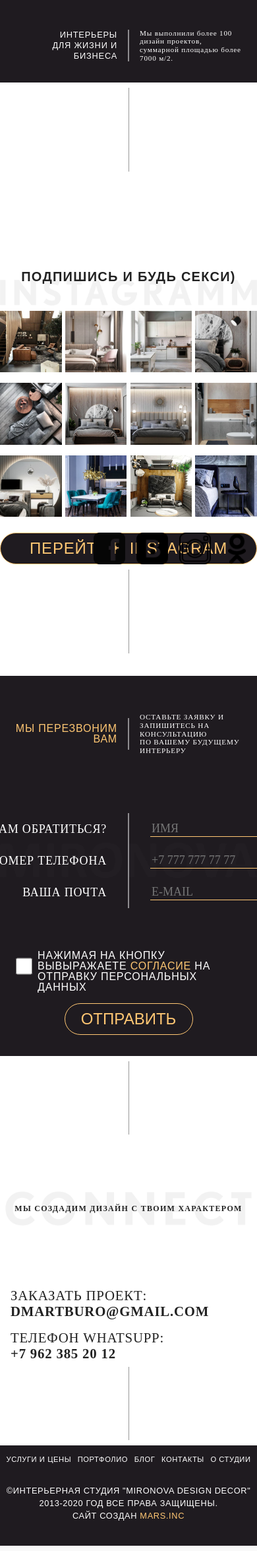
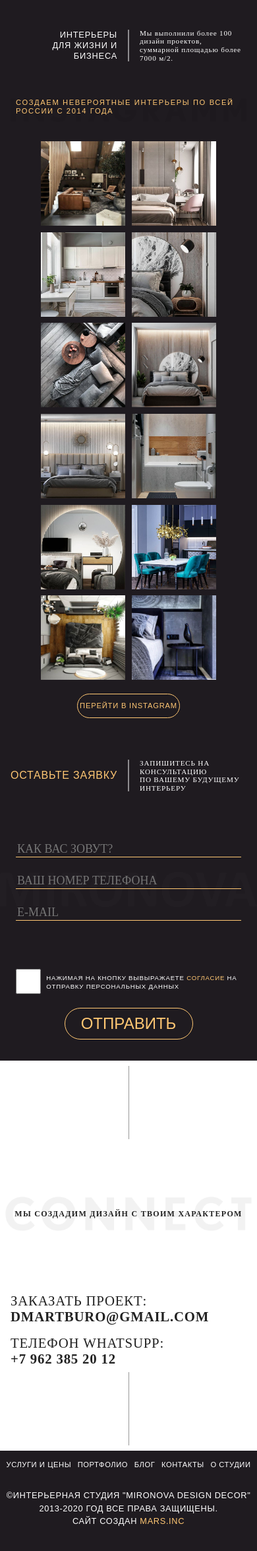
Before and after one commit to Mapc89/Mapc89.github.io, a PHP site: page /projects/mirdes/portfolio.html in a window 390 px wide; the page is wider, and only the part inside the window is pictured. Shown: the part 86-2436 px from the top of that part at 66% size. Run offline with PHP 8.4, Linux system fonts and the light colour scheme; some web fonts are replaced.

Commit message:
Портфолио
Блок с инстой

```diff
--- a/projects/mirdes/css/style.css
+++ b/projects/mirdes/css/style.css
@@ -1833,6 +1833,51 @@ body {
     font-size: 0.8rem;
     line-height: 1rem;
   }
+  .portfolio-instagram {
+    background-color: #1F1B20;
+  }
+  .portfolio-instagram .instagram {
+    margin-bottom: 0;
+  }
+  .portfolio-instagram .instagram .transparent-block {
+    height: 10vh;
+    margin: 0 1rem;
+    background: url(../img/transparent/instagram.png) center no-repeat;
+    background-size: contain;
+  }
+  .portfolio-instagram .instagram__title {
+    padding-top: 1.5rem;
+    font-size: 0.7rem;
+    color: #FFC773;
+    letter-spacing: 0.1rem;
+    line-height: 0.8rem;
+  }
+  .portfolio-instagram .instagram__picture {
+    max-width: 100%;
+    display: -webkit-box;
+    display: -ms-flexbox;
+    display: flex;
+    -ms-flex-wrap: wrap;
+        flex-wrap: wrap;
+    -webkit-box-pack: center;
+        -ms-flex-pack: center;
+            justify-content: center;
+  }
+  .portfolio-instagram .instagram .button-active {
+    height: 2.3rem;
+    width: 40vw;
+    margin: 1rem auto 0;
+    font-size: 0.7rem;
+    text-align: center;
+  }
+  .portfolio-instagram .instagram__img {
+    width: 8rem;
+    height: 8rem;
+    margin: 0.3rem;
+  }
+  .portfolio-instagram .instagram__img a {
+    margin: 1.5rem auto 8rem;
+  }
   .footer .menu {
     padding: 1rem 0;
     padding-bottom: 2rem;
--- a/projects/mirdes/portfolio.html
+++ b/projects/mirdes/portfolio.html
@@ -34,13 +34,14 @@
         </div>
     </section>
     <div class="portfolio-instagram">
-        <div class="portfolio-instagram__block transparent-block">
-            <div class="vl"></div>
+        <div class="portfolio-instagram__block transparent-block mobile-hide">
+            <div class="vl mobile-hide"></div>
             <div class="portfolio-instagram__title transparent-block__text">
-                <p> Подпишись и будь секси)</p>
+                <p> СОЗДАЕМ НЕВЕРОЯТНЫЕ ИНТЕРЬЕРЫ ПО ВСЕЙ РОССИИ
+                    С 2014 ГОДА</p>
             </div>
         </div>
-        <div class="portfolio-instagram__img">
+        <div class="portfolio-instagram__img mobile-hide">
             <a href="https://www.instagram.com/p/CCxezJdn6Ru/?utm_source=ig_web_copy_link"><img src="./img/insta/1.jpg" alt="фото интерьера"></a>
             <a href="https://www.instagram.com/p/CCNcNFpnHwQ/?utm_source=ig_web_copy_link"><img src="./img/insta/2.jpg" alt="фото интерьера"></a>
             <a href="https://www.instagram.com/p/CBkPzUTn2FU/?utm_source=ig_web_copy_link"><img src="./img/insta/3.jpg" alt="фото интерьера"></a>
@@ -55,16 +56,39 @@
             <a href="https://www.instagram.com/p/B1s2QjkoF4S/?utm_source=ig_web_copy_link"><img src="./img/insta/12.jpg" alt="фото интерьера"></a>
 
         </div>
-        <div class="portfolio-instagram__social">
+        <div class="portfolio-instagram__social mobile-hide">
             <a href="https://www.instagram.com/design_decor_mironova/" class="button-active">Перейти в instagram</a>
-            <div class="social-block">
+            <div class="social-block mobile-hide">
                 <a href="#" class="fb"></a>
                 <a href="https://vk.com/design_decor_mironova" class="vk"></a>
                 <a href="https://www.instagram.com/design_decor_mironova/" class="in"></a>
                 <a href="#" class="ok"></a>
             </div>
         </div>
+        <section class="instagram mobile-only">
+            <div class="block__vl mobile-hide">
+                <div class="vl"></div>
+            </div>
+            <div class="instagram__title transparent-block">СОЗДАЕМ НЕВЕРОЯТНЫЕ ИНТЕРЬЕРЫ ПО ВСЕЙ РОССИИ
+                С 2014 ГОДА</div>
+            <div class="instagram__picture">
+                <div class="instagram__img"><a href="https://www.instagram.com/p/CCxezJdn6Ru/?utm_source=ig_web_copy_link"><img src="./img/insta/1.jpg" alt="фото интерьера"></a></div>
+                <div class="instagram__img"><a href="https://www.instagram.com/p/CCNcNFpnHwQ/?utm_source=ig_web_copy_link"><img src="./img/insta/2.jpg" alt="фото интерьера"></a></div>
+                <div class="instagram__img"><a href="https://www.instagram.com/p/CBkPzUTn2FU/?utm_source=ig_web_copy_link"><img src="./img/insta/3.jpg" alt="фото интерьера"></a></div>
+                <div class="instagram__img"><a href="https://www.instagram.com/p/CFkiODwgudx/?utm_source=ig_web_copy_link"><img src="./img/insta/4.jpg" alt="фото интерьера"></a></div>
+                <div class="instagram__img"><a href="https://www.instagram.com/p/CF2tF6VgxkG/?utm_source=ig_web_copy_link"><img src="./img/insta/5.jpg" alt="фото интерьера"></a></div>
+                <div class="instagram__img"><a href="https://www.instagram.com/p/CFkXcPlAtEy/?utm_source=ig_web_copy_link"><img src="./img/insta/6.jpg" alt="фото интерьера"></a></div>
+                <div class="instagram__img"><a href="https://www.instagram.com/p/CDUX6B4HI5c/?utm_source=ig_web_copy_link"><img src="./img/insta/7.jpg" alt="фото интерьера"></a></div>
+                <div class="instagram__img"><a href="https://www.instagram.com/p/B_nwmszAqeb/?utm_source=ig_web_copy_link"><img src="./img/insta/8.jpg" alt="фото интерьера"></a></div>
+                <div class="instagram__img"><a href="https://www.instagram.com/p/B_FhDwCAcXw/?utm_source=ig_web_copy_link"><img src="./img/insta/9.jpg" alt="фото интерьера"></a></div>
+                <div class="instagram__img"><a href="https://www.instagram.com/p/B9OWNiAo2dB/?utm_source=ig_web_copy_link"><img src="./img/insta/10.jpg" alt="фото интерьера"></a></div>
+                <div class="instagram__img"><a href="https://www.instagram.com/p/B8iut9FoK2P/?utm_source=ig_web_copy_link"><img src="./img/insta/11.jpg" alt="фото интерьера"></a></div>
+                <div class="instagram__img"><a href="https://www.instagram.com/p/B1s2QjkoF4S/?utm_source=ig_web_copy_link"><img src="./img/insta/12.jpg" alt="фото интерьера"></a></div>
+            </div>
+            <a href="https://www.instagram.com/design_decor_mironova/" class="button-active">Перейти в instagram</a>
+        </section>
     </div>
+
 
     <!-- Проекты. Пока в разработке. -->
     <!-- <div class="portfolio-projects">
@@ -88,20 +112,20 @@
 
     </div> -->
     <div class="portfolio-form">
-        <div class="transparent-block">
+        <div class="transparent-block mobile-hide">
             <div class="vl"></div>
         </div>
         <form action="mail.php" method="POST">
             <div class="caption form-caption">
                 <div class="caption__title">
-                    <h2>Мы перезвоним вам</h2>
+                    <h2>Оставьте заявку</h2>
                     <div class="caption__vl"></div>
-                    <p class="form-p">Оставьте заявку и запишитесь на консультацию <br> по вашему будущему интерьеру
+                    <p class="form-p">Запишитесь на консультацию <br> по вашему будущему интерьеру
                     </p>
                 </div>
             </div>
             <div class="request">
-                <div class="request__data">
+                <div class="request__data mobile-hide">
                     <div><label for="">как мы можем к вам обратиться?</label>
                         <div class="caption__vl"></div><input type="text" name="name" placeholder="ИМЯ" required>
                     </div>
@@ -113,10 +137,24 @@
                         <div class="caption__vl"></div><input type="email" name="email" placeholder="E-MAIL" required>
                     </div>
                 </div>
-                <div class="request__rules"><input type="checkbox" class="checkbox"> <span>нажимая на кнопку вывыражаете
-                        <a href="#">согласие</a> на отправку
+                <div class="request__data mobile-only">
+                    <div><input type="text" name="name" placeholder="как вас зовут?" required>
+                    </div>
+                    <div><input type="tel" name="phone" placeholder="ваш номер телефона"
+                            required>
+                    </div>
+                    <div><input type="email" name="email" placeholder="E-MAIL" required>
+                    </div>
+                </div>
+                <div class="request__rules">
+                    <input type="checkbox" class="checkbox" id="rules">
+                    <label for="rules">нажимая на кнопку вывыражаете
+                        <a href="#">согласие</a>
+                        на отправку
                         персональных
-                        данных</span></div>
+                        данных
+                    </label>
+                </div>
                 <button type="submit" class="button-active">отправить</button>
             </div>
         </form>
--- a/projects/mirdes/sass/_media.sass
+++ b/projects/mirdes/sass/_media.sass
@@ -94,12 +94,6 @@
             &:hover
         .logo
     .lorem
-    .footer //Подвал
-        .menu
-        &__text
-            p
-                a
-
     .main //Главная
         &__title
             height: 99vh
@@ -286,7 +280,40 @@
             h2
                 font-size: 0.8rem
                 line-height: 1rem
-    .footer
+    .portfolio-instagram
+        background-color: $color-dark
+        &__block
+        .instagram
+            margin-bottom: 0
+            .transparent-block
+                height: 10vh
+                margin: 0 1rem
+                background: url(../img/transparent/instagram.png) center no-repeat
+                background-size: contain
+            &__title
+                padding-top: 1.5rem
+                font-size: 0.7rem
+                color: $text-color-active
+                letter-spacing: 0.1rem
+                line-height: 0.8rem
+            &__picture
+                max-width: 100%
+                display: flex
+                flex-wrap: wrap
+                justify-content: center
+            .button-active
+                height: 2.3rem
+                width: 40vw
+                margin: 1rem auto 0
+                font-size: 0.7rem
+                text-align: center
+            &__img
+                width: 8rem
+                height: 8rem
+                margin: 0.3rem
+                a
+                    margin: 1.5rem auto 8rem
+    .footer //Подвал
         .menu
             padding: 1rem 0
             padding-bottom: 2rem
```
